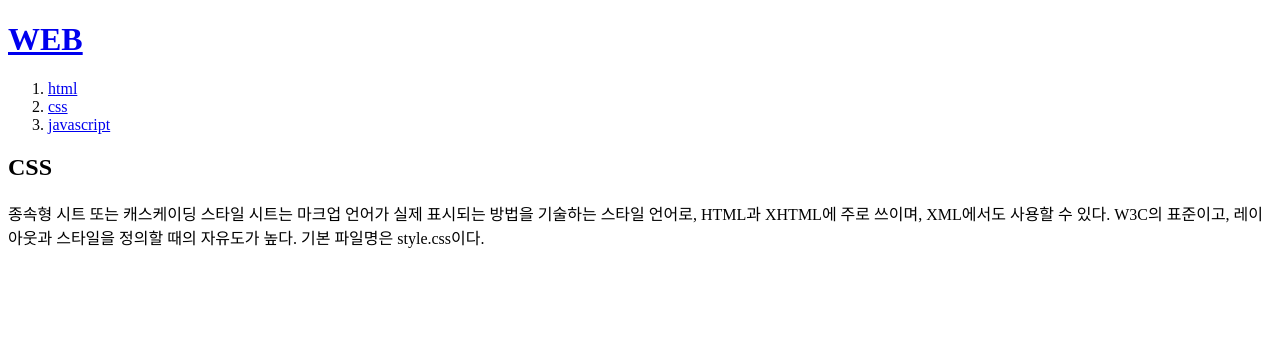
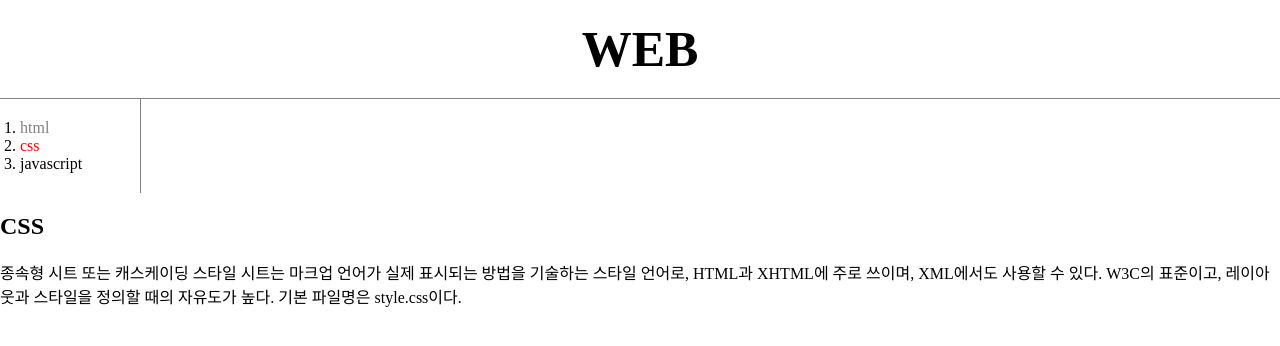
Before and after one commit to Attraaa/study, a plain HTML site: page 2.html in a window 1280 px wide. Drawn offline with Linux system fonts and the light colour scheme.

Commit message:
24_02_14_CSS_UPDATE
생활코딩 CSS 9장까지

```diff
--- a/2.html
+++ b/2.html
@@ -4,12 +4,40 @@
     <meta charset="UTF-8">
     <meta name="viewport" content="width=device-width, initial-scale=1.0">
     <title>4Stdy</title>
+    <style>
+        body{
+            margin: 0px;
+        }
+        a{
+            color:black;
+            text-decoration: none;
+        }
+        h1{
+            text-align:center;
+            font-size:50px;
+            border-bottom: 1px solid gray;
+            margin: 0;
+            padding: 20px;
+        }
+        .saw{
+            color:gray;
+        }
+        #active{
+            color:red;
+        }
+        ol{
+            border-right: 1px solid gray;
+            width: 100px;
+            margin: 0;
+            padding: 20px;
+        }
+    </style>
 </head>
 <body>
     <h1><a href="index.html">WEB</a></h1>
     <ol>
-        <li><a href="1.html">html</a></li>
-        <li><a href="2.html">css</a></li>
+        <li><a href="1.html" class="saw">html</a></li>
+        <li><a href="2.html" class="saw" id="active">css</a></li>
         <li><a href="3.html">javascript</a></li>
     </ol>
     <h2>CSS</h2>
```
Also changed, not shown: box.html (added, +34 -0 lines), index.html (+16 -3 lines).
